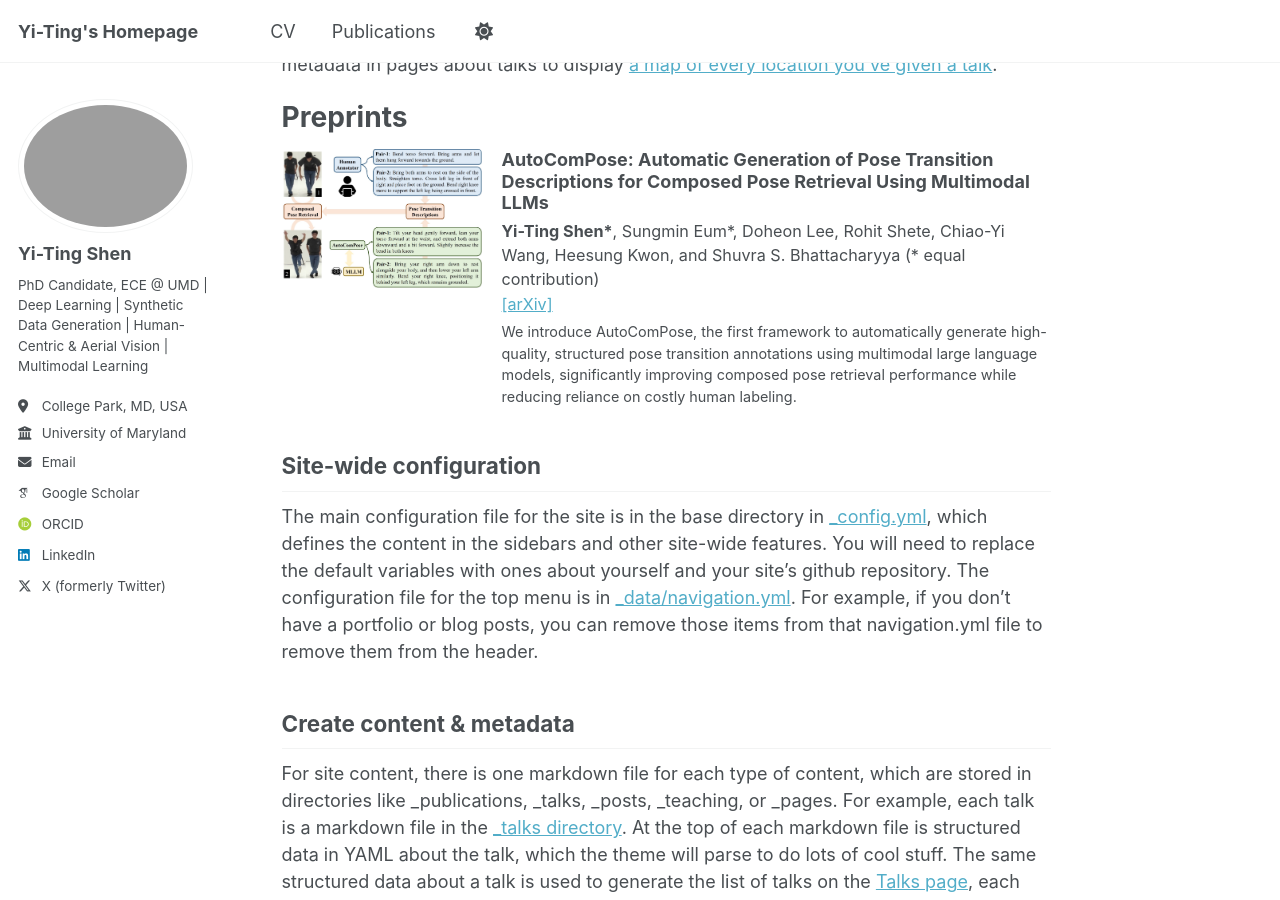
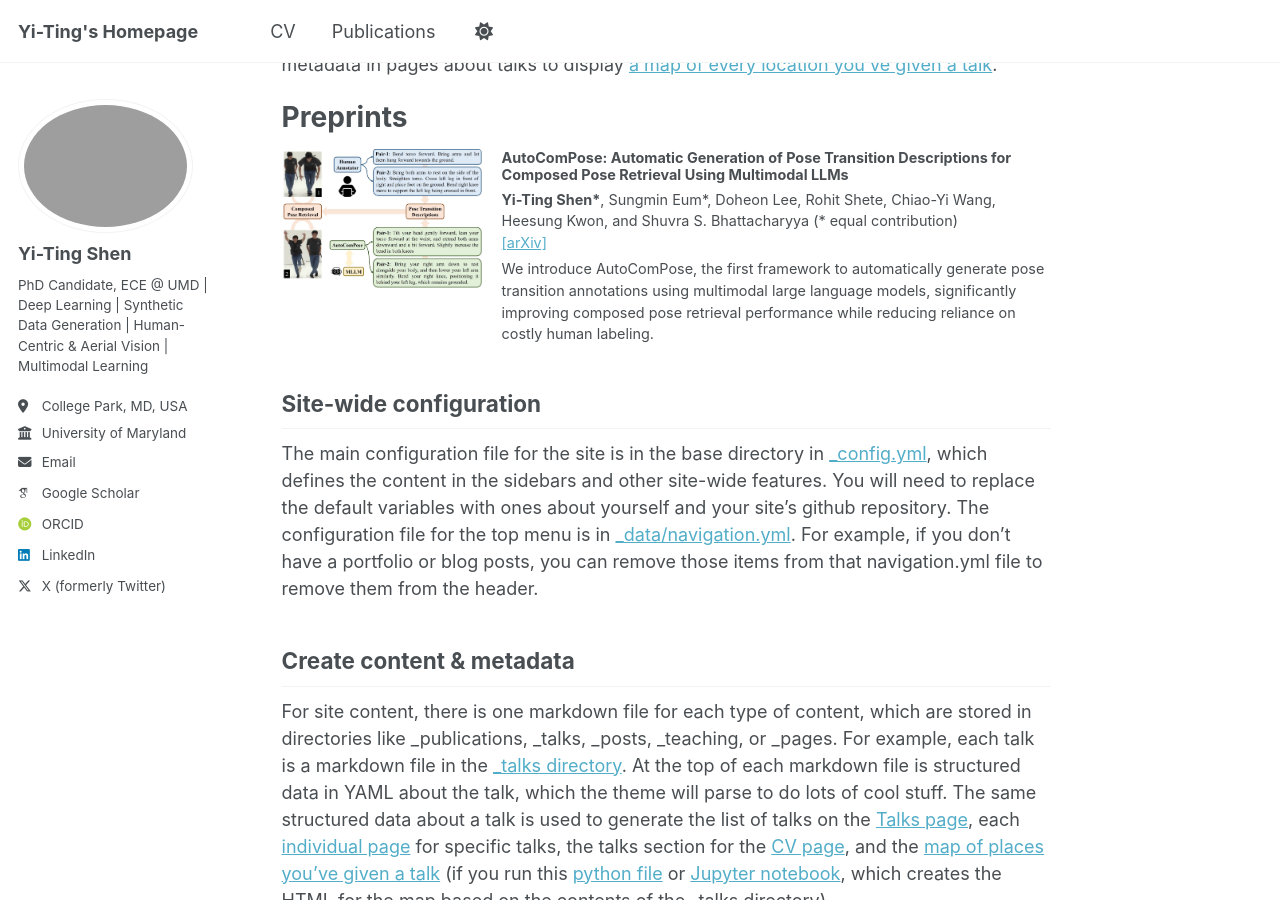
Before and after one commit to DennisShen/dennisshen.github.io, a Jekyll site: the page built from _pages/about.md, in a window 1280 px wide and 900 px high, scrolled down 779 px. Built offline with Jekyll 4.4.1, drawn with Linux system fonts in a browser that asks for light colours; some web fonts are replaced.

Commit message:
update front page font size

```diff
--- a/_pages/about.md
+++ b/_pages/about.md
@@ -20,16 +20,16 @@ Preprints
 <div style="display: flex; align-items: flex-start; margin-bottom: 20px;">
   <img src="/images/autocompose.jpg" alt="AutoComPose" style="width: 200px; height: auto; margin-right: 20px; border-radius: 4px;">
   <div>
-    <h3 style="margin: 0; font-size: 1em;">
+    <h3 style="margin: 0; font-size: 0.8em;">
       AutoComPose: Automatic Generation of Pose Transition Descriptions for Composed Pose Retrieval Using Multimodal LLMs
     </h3>
-    <p style="margin: 5px 0; font-size: 0.9em;">
+    <p style="margin: 5px 0; font-size: 0.8em;">
       <strong>Yi-Ting Shen*</strong>, Sungmin Eum*, Doheon Lee, Rohit Shete, Chiao-Yi Wang, Heesung Kwon, and Shuvra S. Bhattacharyya (* equal contribution)
       <br>
       <a href="https://arxiv.org/abs/2503.22884">[arXiv]</a>
     </p>
     <p style="margin: 0; font-size: 0.8em;">
-      We introduce AutoComPose, the first framework to automatically generate high-quality, structured pose transition annotations using multimodal large language models, significantly improving composed pose retrieval performance while reducing reliance on costly human labeling.
+      We introduce AutoComPose, the first framework to automatically generate pose transition annotations using multimodal large language models, significantly improving composed pose retrieval performance while reducing reliance on costly human labeling.
     </p>
   </div>
 </div>
```
